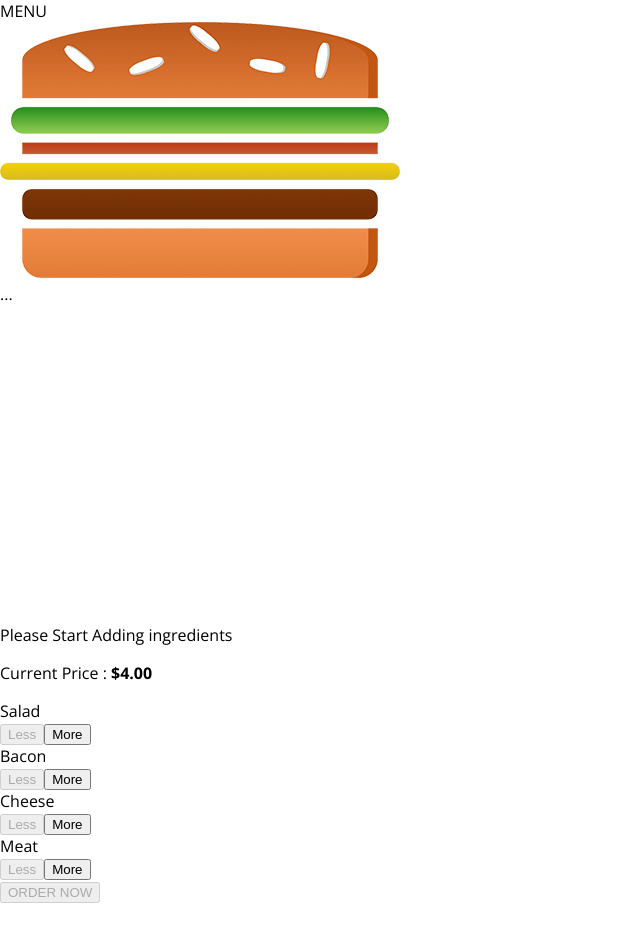
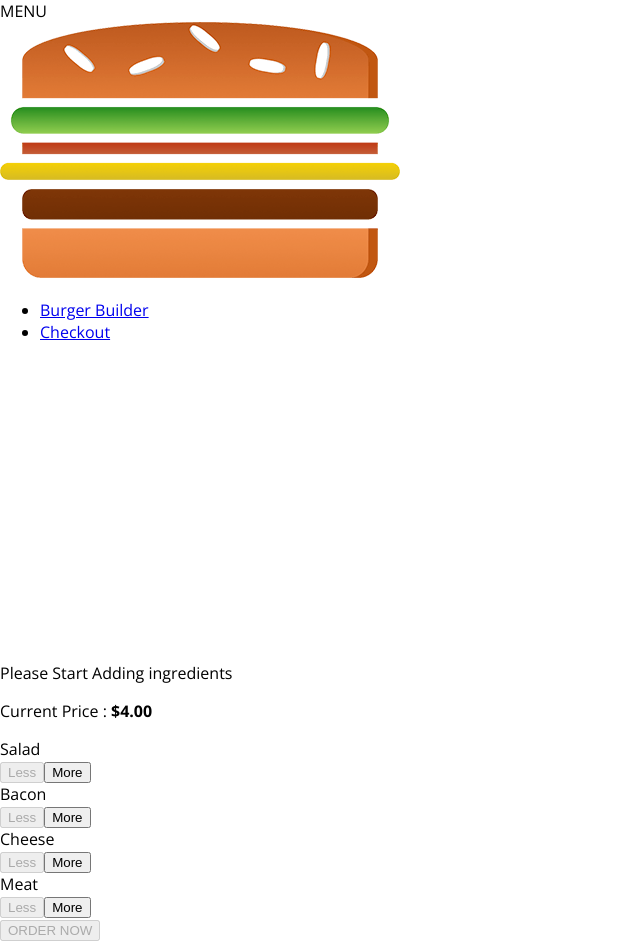
Before and after one commit to amrilsyaifa/Reactjs-BurgerApp, a React app: page / in a window 1280 px wide. Shown: the whole page, without its empty margins (0-640 px from the left). Before the commit the page ends 903 px from the top, so only its background shows below. Built offline with nearby package versions, Linux system fonts and the light colour scheme.

Commit message:
Adding Navigation Items

```diff
--- a/src/components/Logo/Logo.js
+++ b/src/components/Logo/Logo.js
@@ -4,7 +4,7 @@
 
 const logo = (props) => (
   <div className={classes.Logo}>
-    <img src={Logo} />
+    <img src={Logo} alt='Burger Builder' />
   </div>
 );
 
--- /dev/null
+++ b/src/components/Navigation/NavigationItems/NavigationItem/NavigationItem.css
@@ -0,0 +1,25 @@
+.NavigationItem {
+  margin: 0;
+  box-sizing: border-box;
+  display: flex;
+  height: 100%;
+  align-items: center;
+}
+
+.NavigationItem a {
+  color: white;
+  text-decoration: none;
+  height: 100%;
+  padding: 16px 10px;
+  box-sizing: border-box;
+  border-bottom: 4px solid transparent;
+  display: block;
+}
+
+.NavigationItem a:hover,
+.NavigationItem a:active,
+.NavigationItem a.active {
+  background-color: #8f5c2c;
+  border-bottom: 4px solid #40a4c8;
+  color: white;
+}
--- /dev/null
+++ b/src/components/Navigation/NavigationItems/NavigationItem/NavigationItem.js
@@ -0,0 +1,13 @@
+import React from 'react';
+
+import classes from './NavigationItem.css';
+
+const navigationItem = (props) => (
+  <li className={classes.NavigationItem}>
+    <a href={props.link} className={props.active ? classes.active : null}>
+      {props.children}
+    </a>
+  </li>
+);
+
+export default navigationItem;
--- /dev/null
+++ b/src/components/Navigation/NavigationItems/NavigationItems.css
@@ -0,0 +1,8 @@
+.NavigationItems {
+  margin: 0;
+  padding: 0;
+  list-style: none;
+  display: flex;
+  align-items: center;
+  height: 100%;
+}
--- /dev/null
+++ b/src/components/Navigation/NavigationItems/NavigationItems.js
@@ -0,0 +1,15 @@
+import React from 'react';
+
+import classes from './NavigationItems.css';
+import NavigationItem from './NavigationItem/NavigationItem';
+
+const navigationItems = (props) => (
+  <ul className={classes.NavigationItems}>
+    <NavigationItem link='/' active={true}>
+      Burger Builder
+    </NavigationItem>
+    <NavigationItem link='/'>Checkout</NavigationItem>
+  </ul>
+);
+
+export default navigationItems;
--- a/src/components/Navigation/Toolbar/Toolbar.js
+++ b/src/components/Navigation/Toolbar/Toolbar.js
@@ -1,12 +1,15 @@
 import React from 'react';
 import Logo from '../../Logo/Logo';
+import NavigationItems from '../NavigationItems/NavigationItems';
 import classes from './Toolbar.css';
 
 const toolbar = (props) => (
   <header className={classes.Toolbar}>
     <div>MENU</div>
     <Logo />
-    <nav>...</nav>
+    <nav>
+      <NavigationItems />
+    </nav>
   </header>
 );
 
```
